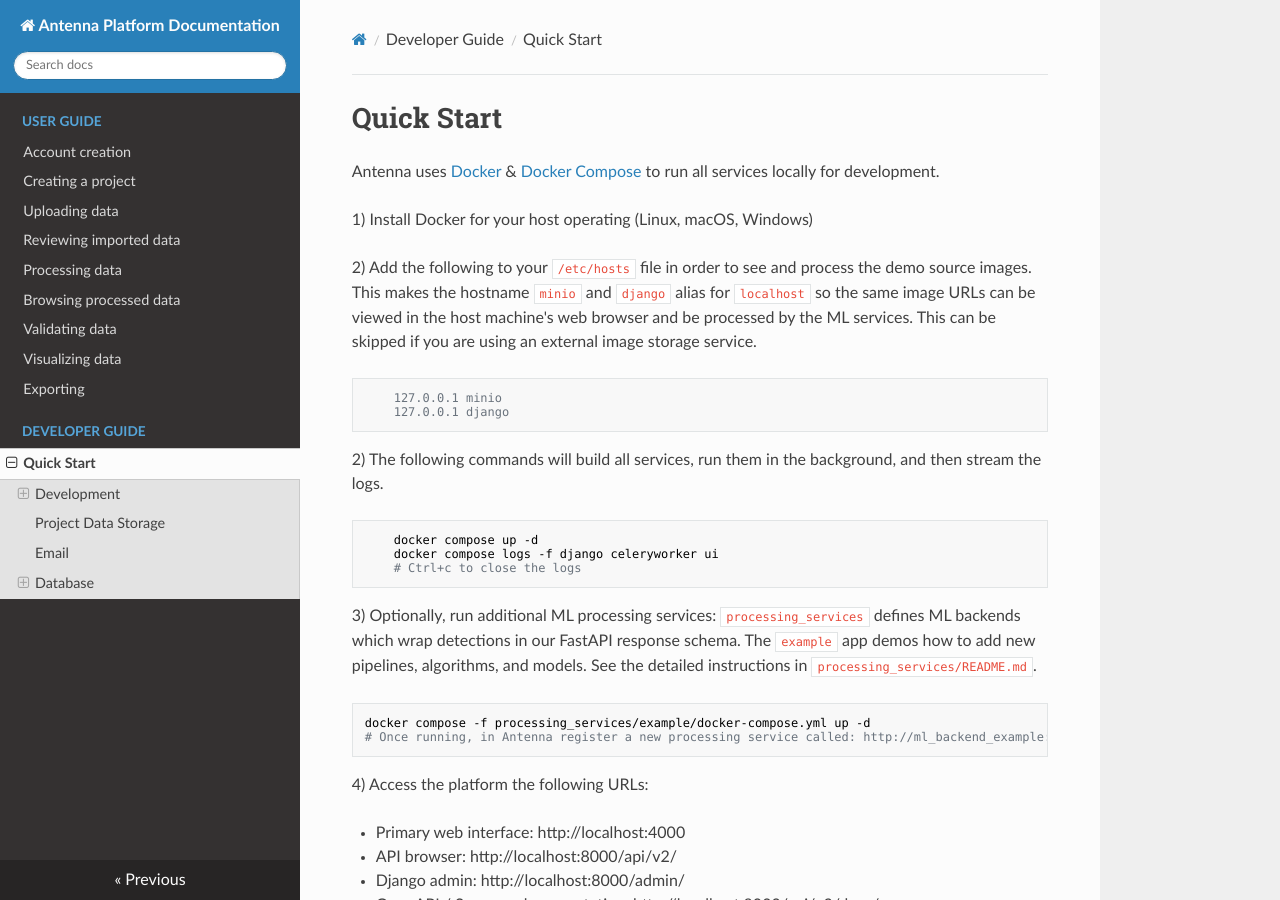
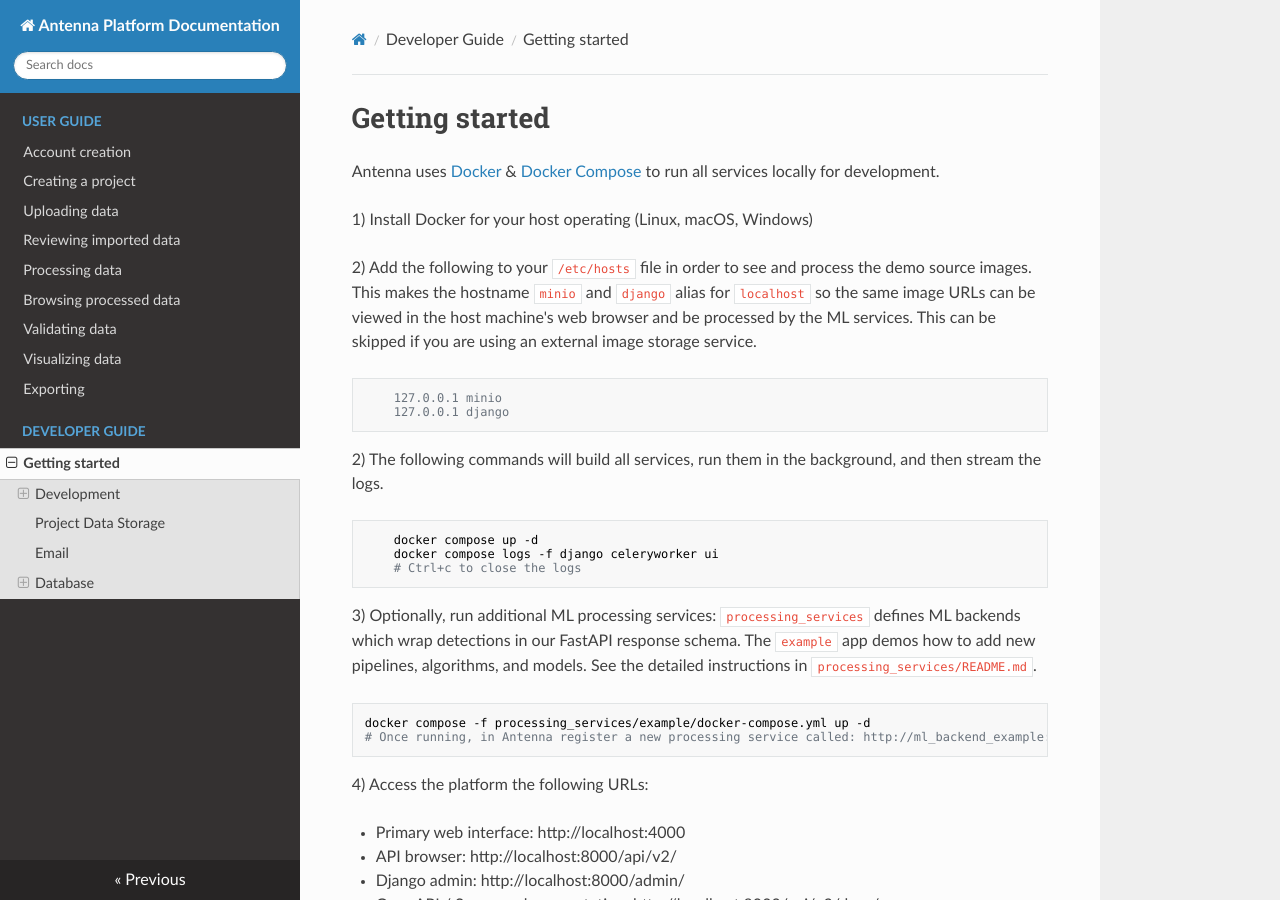
Before and after one commit to RolnickLab/antenna-docs, an MkDocs documentation site: the page built from docs/sections/dev-guide/developer-guide.md, in a window 1280 px wide and 900 px high. Built offline with MkDocs 1.6.1, drawn with Linux system fonts in a browser that asks for light colours; nearby versions of some CDN libraries.

Commit message:
Small updates while testing new docs repo (#9)
* Rename section title to disambiguate from the Quick Start feature

* Allow running preview on other hostnames (for remote dev) and change port

* Merging without review to test auto-building

```diff
--- a/docs/sections/dev-guide/developer-guide.md
+++ b/docs/sections/dev-guide/developer-guide.md
@@ -1,4 +1,4 @@
-# Quick Start
+# Getting started
 
 Antenna uses [Docker](https://docs.docker.com/get-docker/) & [Docker Compose](https://docs.docker.com/compose/install/) to run all services locally for development.
 
```
Also changed, not shown: 1 other file.
